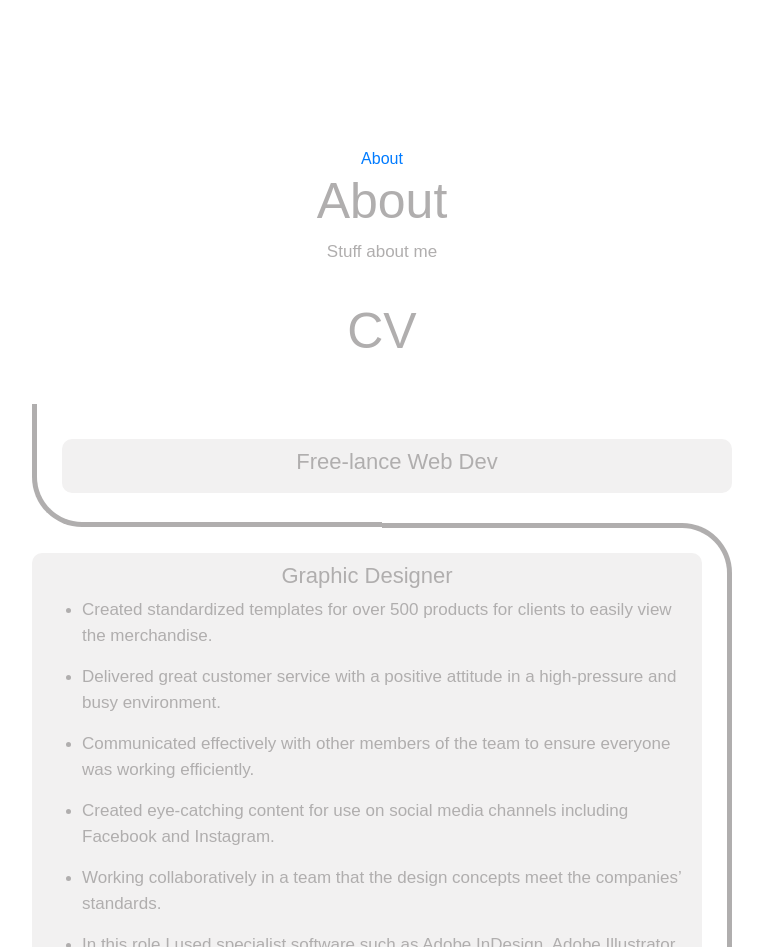
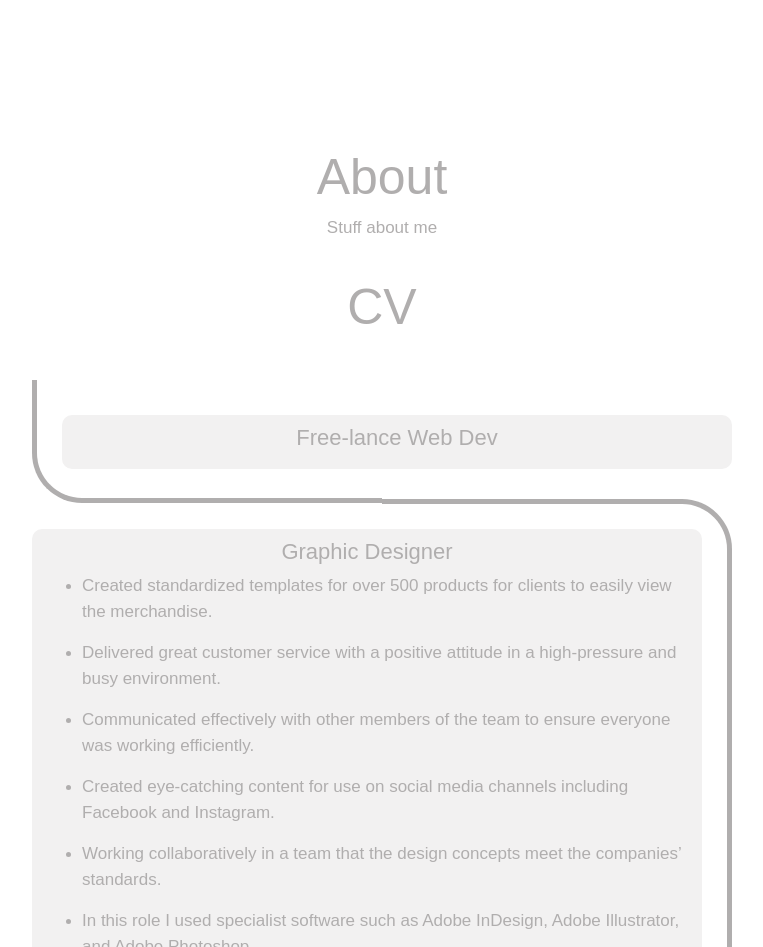
Before and after one commit to annabenari/Portfolio, a plain HTML site: page index.html in a window 1280 px wide. Shown: the part 860-1807 px from the top of the page, without its empty margins (258-1021 px from the left). Drawn offline with nearby package versions, Linux system fonts and the light colour scheme.

Commit message:
second commit

```diff
--- a/index.html
+++ b/index.html
@@ -58,8 +58,7 @@
 
 
 <!-- contact -->
-<section class="container" id="#about">
-<a href="#about">About</a>
+<section class="container" id="about">
   <h2>About</h2>
   <p>
     Stuff about me
```
